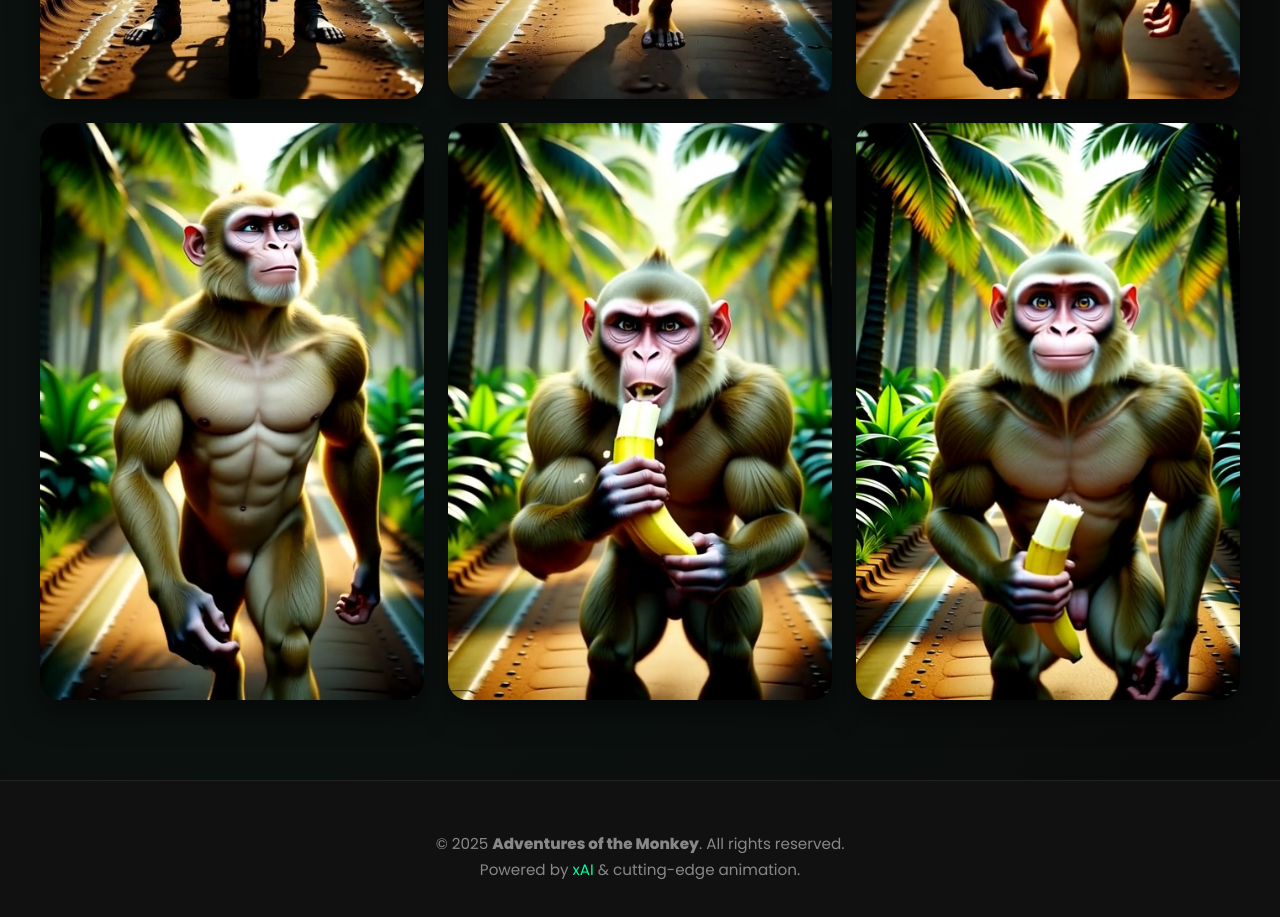
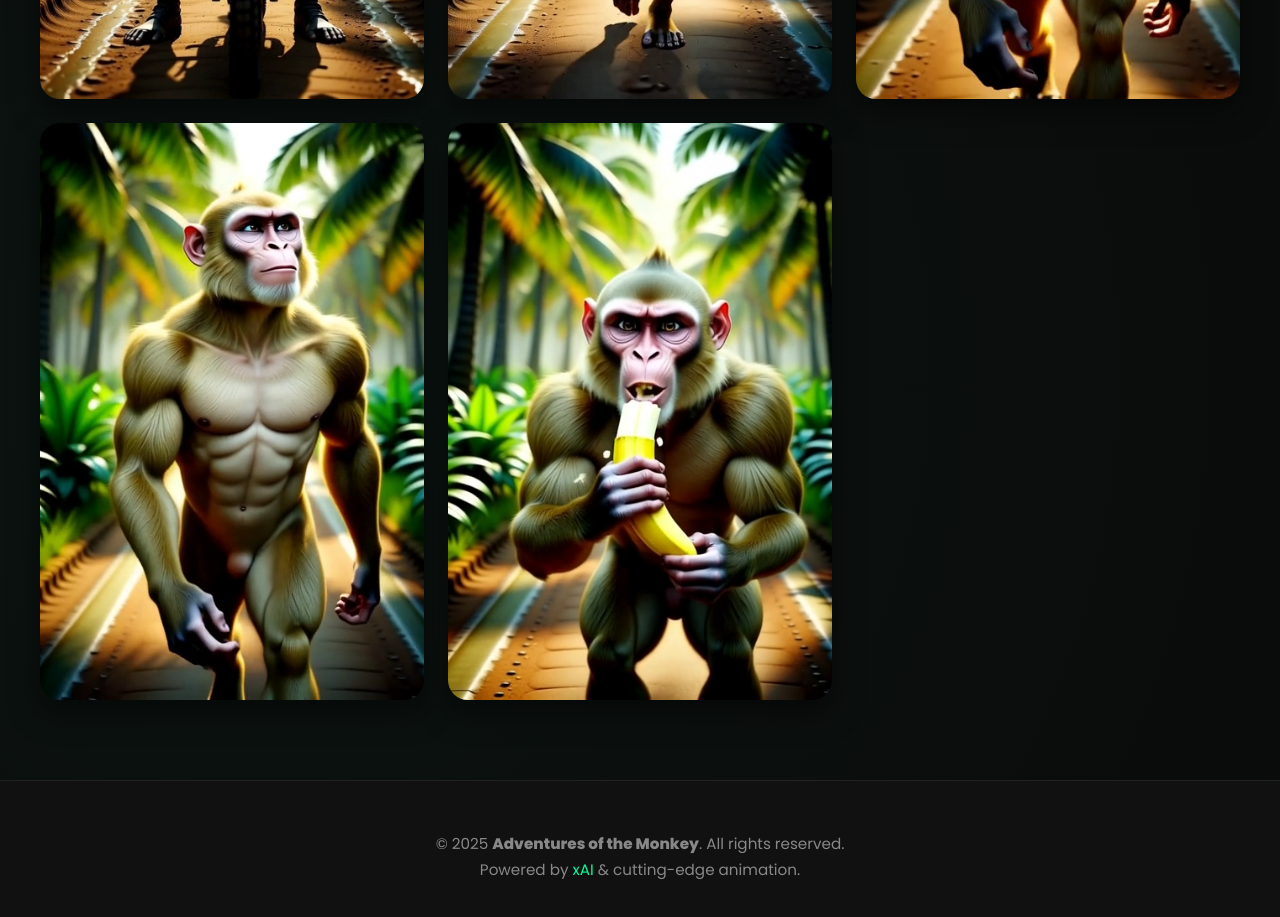
Before and after one commit to edycyber/monkey, a plain HTML site: page index.html in a window 1280 px wide. Shown: the part 1900-2817 px from the top of the page. Drawn offline with Linux system fonts and the light colour scheme.

Commit message:
Remove victory dance gallery item
Removed a gallery item featuring a monkey celebrating victory.

```diff
--- a/index.html
+++ b/index.html
@@ -240,10 +240,7 @@
             <img src="m8.png" alt="Monkey at sunset cliff">
             <div class="overlay"><h3>Sunset View</h3></div>
         </div>
-        <div class="gallery-item">
-            <img src="m9.png" alt="Monkey celebrating victory">
-            <div class="overlay"><h3>Victory Dance</h3></div>
-        </div>
+
     </section>
 
     <footer>
```
